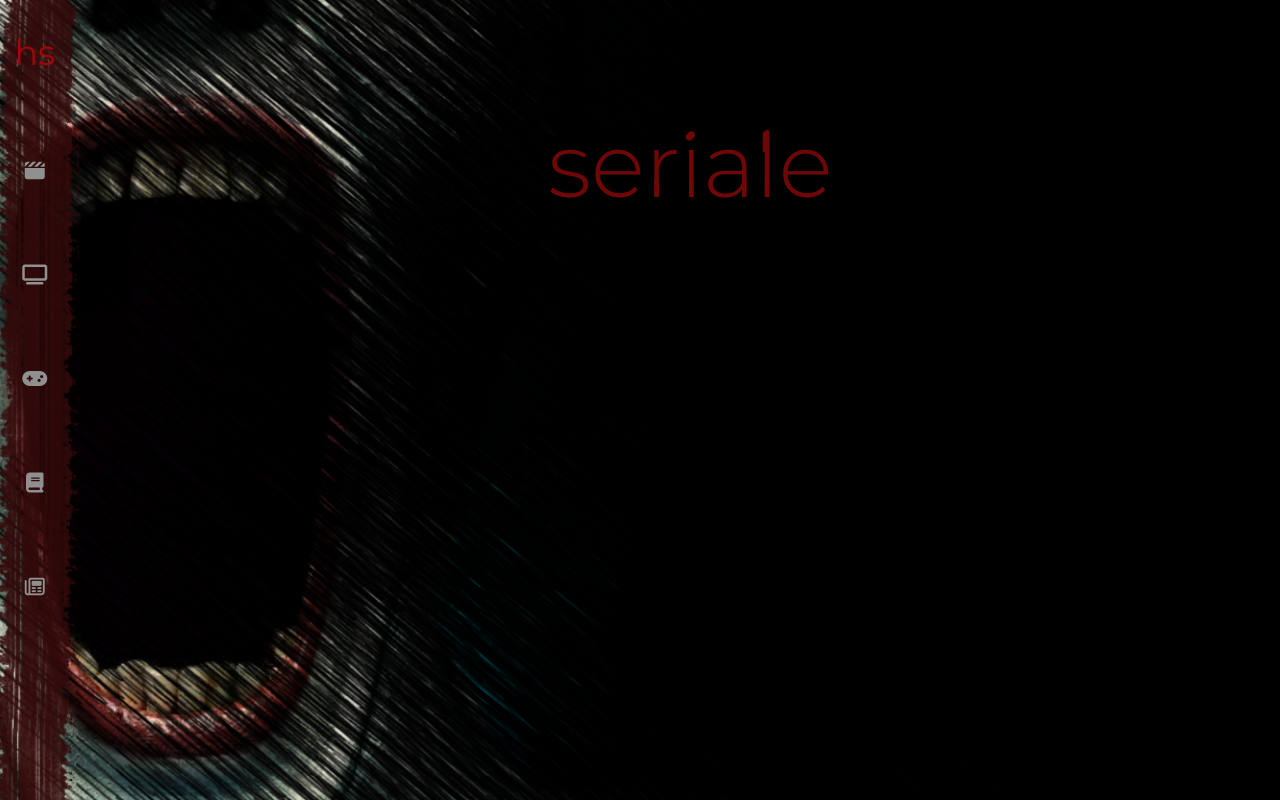
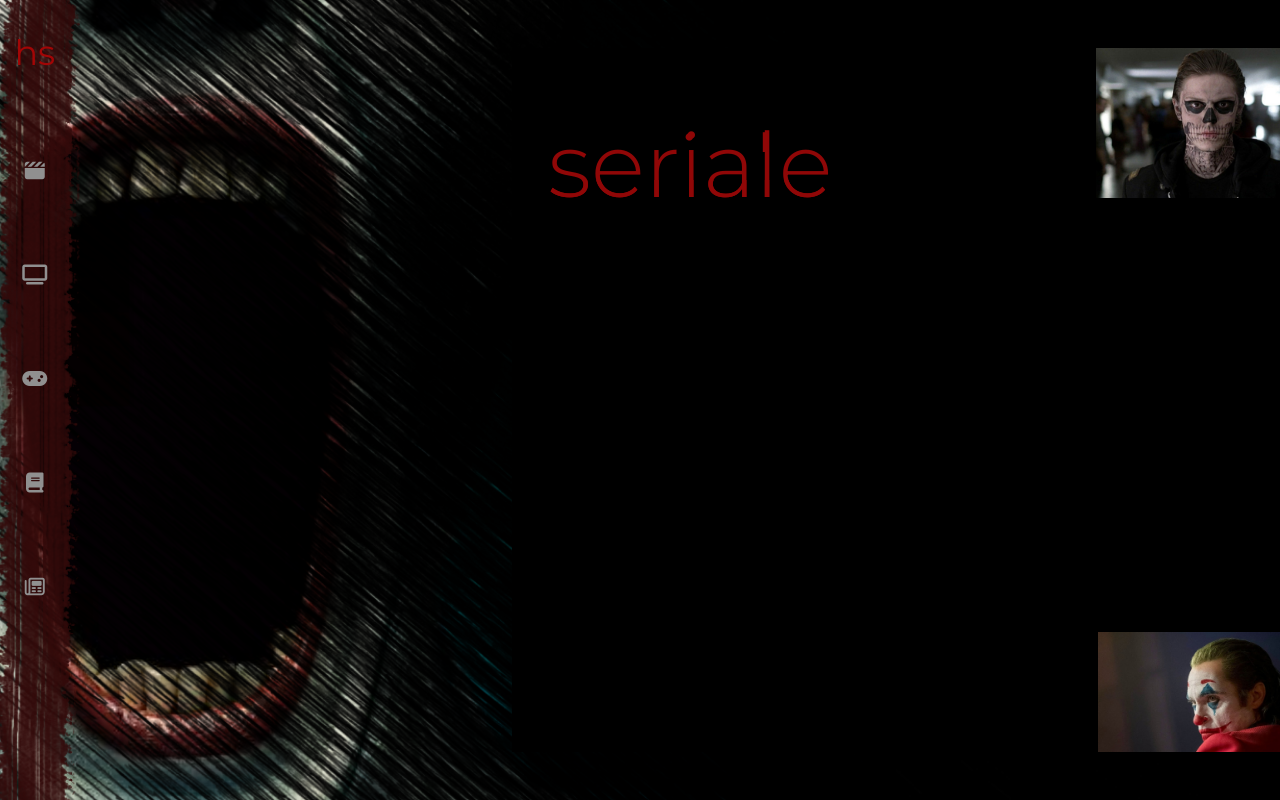
Before and after one commit to PaulinaRog/horror_spot, a React (Vite) app in the folder movie_reviews/: page /tvseries in a window 1280 px wide. Built offline with nearby package versions, Linux system fonts and the light colour scheme.

Commit message:
scrolling around the circle - tv series

```diff
--- a/movie_reviews/src/components/Movies.jsx
+++ b/movie_reviews/src/components/Movies.jsx
@@ -5,11 +5,6 @@ import movies from "../utils/MoviesList";
 
 export default function Movies({}) {
   const scrollRef = useRef();
-  const navigate = useNavigate();
-
-  const handleClick = (e) => {
-    navigate(e.target.id);
-  };
 
   const handleScrollDown = (e) => {
     e.preventDefault();
@@ -26,14 +21,7 @@ export default function Movies({}) {
       <div className="movies" ref={scrollRef}>
         {movies.map((movie) => {
           return (
-            <div key={movie.id} className="movies-container">
-              <img
-                className="movies-poster"
-                src={movie.src}
-                onClick={handleClick}
-                id={movie.id}
-              />
-            </div>
+            <SingleMovie id={movie.id} src={movie.src} title={movie.title} />
           );
         })}
       </div>
@@ -50,3 +38,30 @@ export default function Movies({}) {
     </>
   );
 }
+
+function SingleMovie({ id, src, title }) {
+  const navigate = useNavigate();
+  const [style, setStyle] = useState({ display: "none" });
+
+  const handleClick = (e) => {
+    navigate(e.target.id);
+  };
+
+  return (
+    <>
+      <div key={id} className="movies-container">
+        <img
+          className="movies-poster"
+          onMouseOver={() => setStyle({ display: "block" })}
+          onMouseLeave={() => setStyle({ display: "none" })}
+          src={src}
+          onClick={handleClick}
+          id={id}
+        />
+        <div style={style} id={id} className="tooltip">
+          <p>{title}</p>
+        </div>
+      </div>
+    </>
+  );
+}
--- a/movie_reviews/src/views/MoviesPage.jsx
+++ b/movie_reviews/src/views/MoviesPage.jsx
@@ -14,11 +14,20 @@ export default function Index() {
   const { pathname } = useLocation();
   const [width, setWidth] = useState(null);
   const [animation, setAnimation] = useState(null);
+  const [copyrights, setCopyrights] = useState({ display: "none" });
 
   useEffect(() => {
     setAnimation("width 2s ease");
     setWidth("120vw");
   }, []);
+
+  const handleShowCopyrights = () => {
+    setCopyrights({ display: "block" });
+  };
+
+  const handleHideCopyrights = () => {
+    setCopyrights({ display: "none" });
+  };
 
   return (
     <>
@@ -53,17 +62,16 @@ export default function Index() {
         {pathname.includes(`/movies/${id}`) ? (
           <>
             {" "}
-            <h1
+            <h2
               style={{
                 position: "absolute",
                 top: "10%",
-                left: "30%",
-                color: "red",
+                left: "35%",
                 zIndex: 6,
               }}
             >
               {movies[id].title}
-            </h1>
+            </h2>
             <div
               className="index"
               style={{
@@ -72,6 +80,23 @@ export default function Index() {
               }}
             ></div>
             <MovieCard description={movies[id].text} />
+            <p style={copyrights} className="movies-copyrights">
+              Warner Bros Studios
+            </p>
+            <p
+              onMouseEnter={handleShowCopyrights}
+              onMouseLeave={handleHideCopyrights}
+              style={{
+                position: "absolute",
+                bottom: 20,
+                right: 20,
+                color: "white",
+                cursor: "pointer",
+                zIndex: 7,
+              }}
+            >
+              ©
+            </p>
           </>
         ) : null}
       </div>
--- a/movie_reviews/src/views/TvSeriesPage.jsx
+++ b/movie_reviews/src/views/TvSeriesPage.jsx
@@ -2,22 +2,58 @@ import React from "react";
 import Nav from "../components/Nav";
 import ahs from "../assets/ahs2.jpg";
 import bg5 from "../assets/bg5.png";
+import { useLocation } from "react-router-dom";
+import movies from "../utils/MoviesList";
+import { useRef } from "react";
 
 export default function TvSeriesPage() {
+  const { pathname } = useLocation();
+
+  const scrollbox = useRef();
+  const scrollCircle = useRef();
+  const content = useRef();
+
+  const handleScroll = () => {
+    content.current.style.top = "-" + scrollbox.current.scrollTop + "px";
+    scrollCircle.current.style.paddingTop =
+      scrollbox.current.scrollTop * 2 + "px";
+  };
+
   return (
     <>
       <div
         className="bg-photo"
         style={{ backgroundImage: `url(${ahs})` }}
       ></div>
-      <div
-        className="bg-black"
-        style={{ backgroundImage: `url(${bg5})` }}
-      ></div>
+      <div className="bg-black" style={{ backgroundImage: `url(${bg5})` }}>
+        {pathname === "/tvseries" ? (
+          <>
+            <h1 className="horror-title header-title" title="seriale">
+              seriale
+            </h1>
+            {/* <div className="circle"></div> */}
+            <div className="series">
+              <div id="visible-scrollbox">
+                <div id="content" ref={content}>
+                  <div id="scroll-circle" ref={scrollCircle}></div>
+                  {movies.map((movie) => {
+                    return (
+                      <div key={movie.id} className="series-img-container">
+                        <img src={movie.src} className="series-img" />
+                        <br />{" "}
+                      </div>
+                    );
+                  })}
+                </div>
+              </div>
+            </div>
+            <div id="control-scrollbox" onScroll={handleScroll} ref={scrollbox}>
+              <div id="scroll-length"></div>
+            </div>
+          </>
+        ) : null}
+      </div>
       <Nav />
-      <h1 className="horror-title header-title" title="seriale">
-        seriale
-      </h1>
     </>
   );
 }
--- a/movie_reviews/styles/elements/_movies.scss
+++ b/movie_reviews/styles/elements/_movies.scss
@@ -3,13 +3,12 @@
   position: absolute;
   top: 50%;
   transform: translateY(-50%);
-  width: 17vw;
-  left: 7vw;
+  width: 25vw;
+  left: 8vw;
   //   background-color: $transparent-bg;
   z-index: 4;
   display: flex;
   flex-direction: column;
-  align-items: center;
   overflow: hidden;
   overflow-y: scroll;
   overflow-x: hidden;
@@ -28,9 +27,12 @@
     margin-bottom: 10px;
     position: relative;
     cursor: pointer;
-    border-right: 7px solid transparent;
+    border-right: 3px solid transparent;
+    transition: border-width 1s ease;
+
     &:hover {
-      border-right: 7px solid $red;
+      border-width: 100px;
+      border-color: $red-transparent;
       width: 17vw;
       height: 22vh;
       margin-top: 2px;
@@ -94,6 +96,19 @@
     left: 35%;
     @include button2;
   }
+
+  &-copyrights {
+    position: absolute;
+    bottom: 22px;
+    right: 50px;
+    z-index: 6;
+    font-size: 14px;
+  }
+
+  &-container {
+    position: relative;
+    z-index: 8;
+  }
 }
 
 .card {
@@ -108,12 +123,12 @@
     left: 0;
     width: 70%;
     padding: 2em;
-    background-color: $transparent-bg;
+    // background-color: $transparent-bg;
+    background: linear-gradient(135deg, black, rgb(51, 51, 51));
     @include card;
     border: 2px solid $red;
   }
   &-back {
     transform: rotateY(-180deg);
-    background-color: $transparent-bg;
   }
 }
--- a/movie_reviews/styles/elements/_series.scss
+++ b/movie_reviews/styles/elements/_series.scss
@@ -25,3 +25,94 @@
   left: 43%;
   font-weight: 300;
 }
+
+// .series {
+//   width: 40vw;
+//   height: 90vh;
+//   top: 50%;
+//   left: 50%;
+//   transform: translate(-50%, -50%);
+//   position: relative;
+//   shape-outside: circle(50%);
+// }
+
+// #visible-scrollbox {
+//   position: absolute;
+//   background: black;
+//   top: 50%;
+//   transform: translate(-50%, -50%);
+//   left: 0;
+//   width: 80vh;
+//   height: 80vh;
+//   shape-outside: circle(50%);
+//   border-radius: 50%;
+//   border: 30px solid $red-transparent;
+// }
+
+#visible-scrollbox {
+  position: absolute;
+  background: black;
+  width: 60vw;
+  height: 88vh;
+  top: 50%;
+  left: 70%;
+  transform: translate(-50%, -50%);
+  overflow: hidden;
+}
+
+#content {
+  position: relative;
+  left: -80px;
+  width: 70vw;
+}
+
+#scroll-circle {
+  position: relative;
+  width: 92vh;
+  height: 92vh;
+  float: left;
+  shape-outside: circle();
+  top: 50%;
+  transform: translateY(-50%);
+}
+#control-scrollbox {
+  position: absolute;
+  top: 50%;
+  left: 70%;
+  transform: translate(-50%, -50%);
+  width: 60vw;
+  height: 88vh;
+  overflow-y: scroll;
+  overflow-x: hidden;
+  scroll-behavior: smooth;
+  &::-webkit-scrollbar {
+    display: none;
+    scrollbar-width: none;
+  }
+}
+
+#scroll-length {
+  height: 1300px;
+}
+
+.series-img {
+  width: 230px;
+  height: 150px;
+  object-fit: cover;
+
+  &-container {
+    padding-bottom: 30px;
+  }
+}
+
+.circle {
+  width: 85vh;
+  height: 85vh;
+  border-radius: 50%;
+  border: 30px solid $red-transparent;
+  position: absolute;
+  transform: translate(-50%, -50%);
+  top: 50%;
+  left: 50%;
+  z-index: 5;
+}
--- a/movie_reviews/styles/generic/_styles.scss
+++ b/movie_reviews/styles/generic/_styles.scss
@@ -26,3 +26,28 @@ button {
   font-family: $font-main;
   color: $white-inactive;
 }
+
+h2 {
+  font-size: 25px;
+  font-weight: 500;
+  color: red;
+  text-transform: uppercase;
+}
+
+h3 {
+  text-transform: uppercase;
+  margin-bottom: 5px;
+  margin-top: 20px;
+  font-weight: 500;
+}
+
+.tooltip {
+  position: absolute;
+  top: 50%;
+  right: 35px;
+  z-index: 10;
+  width: 80px;
+  transform: translateY(-50%);
+  font-size: 13px;
+  animation: appear 1.2s linear;
+}
--- a/movie_reviews/styles/settings/_keyframes.scss
+++ b/movie_reviews/styles/settings/_keyframes.scss
@@ -65,6 +65,21 @@
     transform: unset;
   }
   to {
-    transform: rotateY(180deg);
+    transform: rotateYę(180deg);
   }
 }
+
+@keyframes appear {
+  0% {
+    visibility: hidden;
+    opacity: 0;
+  }
+  30% {
+    visibility: hidden;
+    opacity: 0;
+  }
+  100% {
+    visibility: visible;
+    opacity: 1;
+  }
+}
--- a/movie_reviews/styles/settings/_mixins.scss
+++ b/movie_reviews/styles/settings/_mixins.scss
@@ -21,7 +21,7 @@
   width: 50vw;
   height: 70vh;
   position: absolute;
-  left: 30%;
+  left: 33%;
   top: 12%;
   z-index: 5;
   flex-direction: column;
--- a/movie_reviews/styles/settings/_variables.scss
+++ b/movie_reviews/styles/settings/_variables.scss
@@ -6,6 +6,6 @@ $font-main: "Montserrat", sans-serif;
 $transparent-bg: rgba(255, 255, 255, 0.09);
 $red-transparent: rgba(162, 6, 6, 0.29);
 $white-fonts: rgb(210, 210, 210);
-$red: rgb(112, 7, 7);
+$red: rgb(144, 7, 7);
 $white-inactive: rgb(144, 144, 144);
 $black-semi: rgba(0, 0, 0, 0.505);
```
